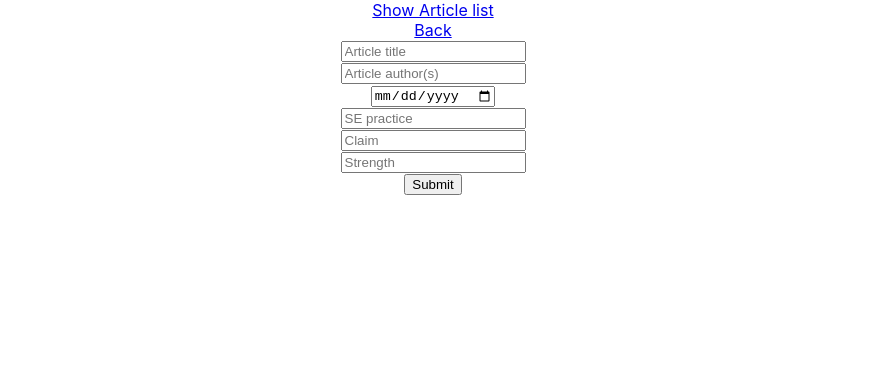
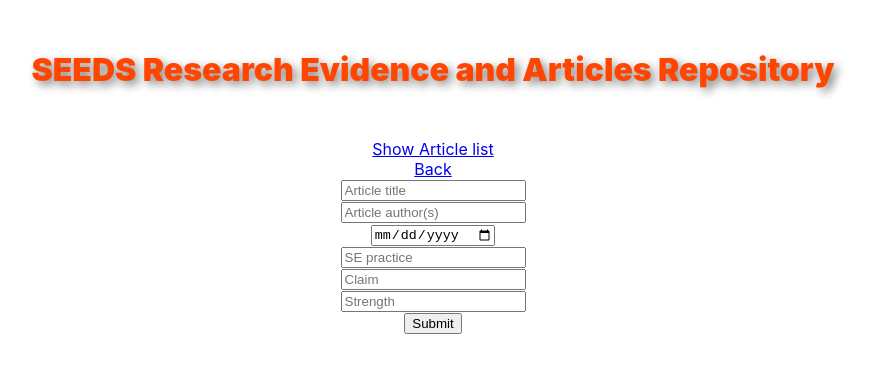
Before and after one commit to kdr1283/CISE-SEEDSRemastered, a React (Create React App) app in the folder client/: page /Submit-Article in a window 1280 px wide. Shown: the top 372 px of the page, without its empty margins (207-1080 px from the left). Built offline with nearby package versions, Linux system fonts and the light colour scheme.

Commit message:
Added title to submit article page and moved back button to the top

```diff
--- a/client/src/components/ShowArticleList.js
+++ b/client/src/components/ShowArticleList.js
@@ -114,6 +114,8 @@ class ShowArticleList extends Component {
     return (
       <div className="App">
         <h1>SEEDS Research Evidence and Articles Repository</h1>
+        <Link to="/">Back</Link>
+        <br />
         <input
           type="text"
           id="mySEPracticeInput"
@@ -133,7 +135,6 @@ class ShowArticleList extends Component {
           placeholder="Search by related-claim..."
         />
         <ArticleTable data={this.state.articles} />
-        <Link to="/">Back</Link>
       </div>
     );
   }
--- a/client/src/components/SubmitArticle.js
+++ b/client/src/components/SubmitArticle.js
@@ -54,6 +54,7 @@ class SubmitArticle extends Component {
   render() {
     return (
       <div className="App">
+        <h1>SEEDS Research Evidence and Articles Repository</h1>
         <Link to="/Show-Article-List">Show Article list</Link>
         <br />
         <Link to="/">Back</Link>
```
